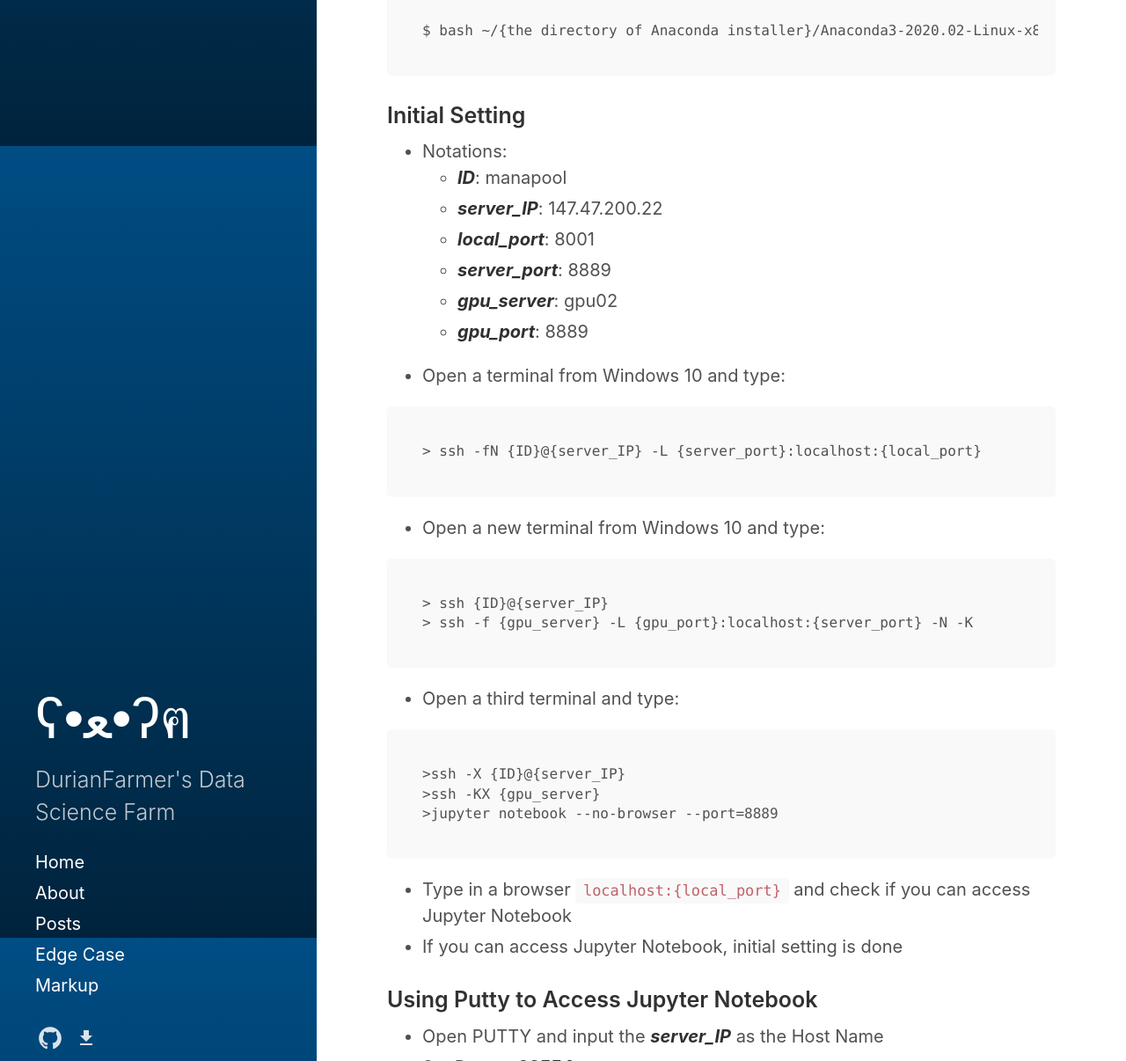
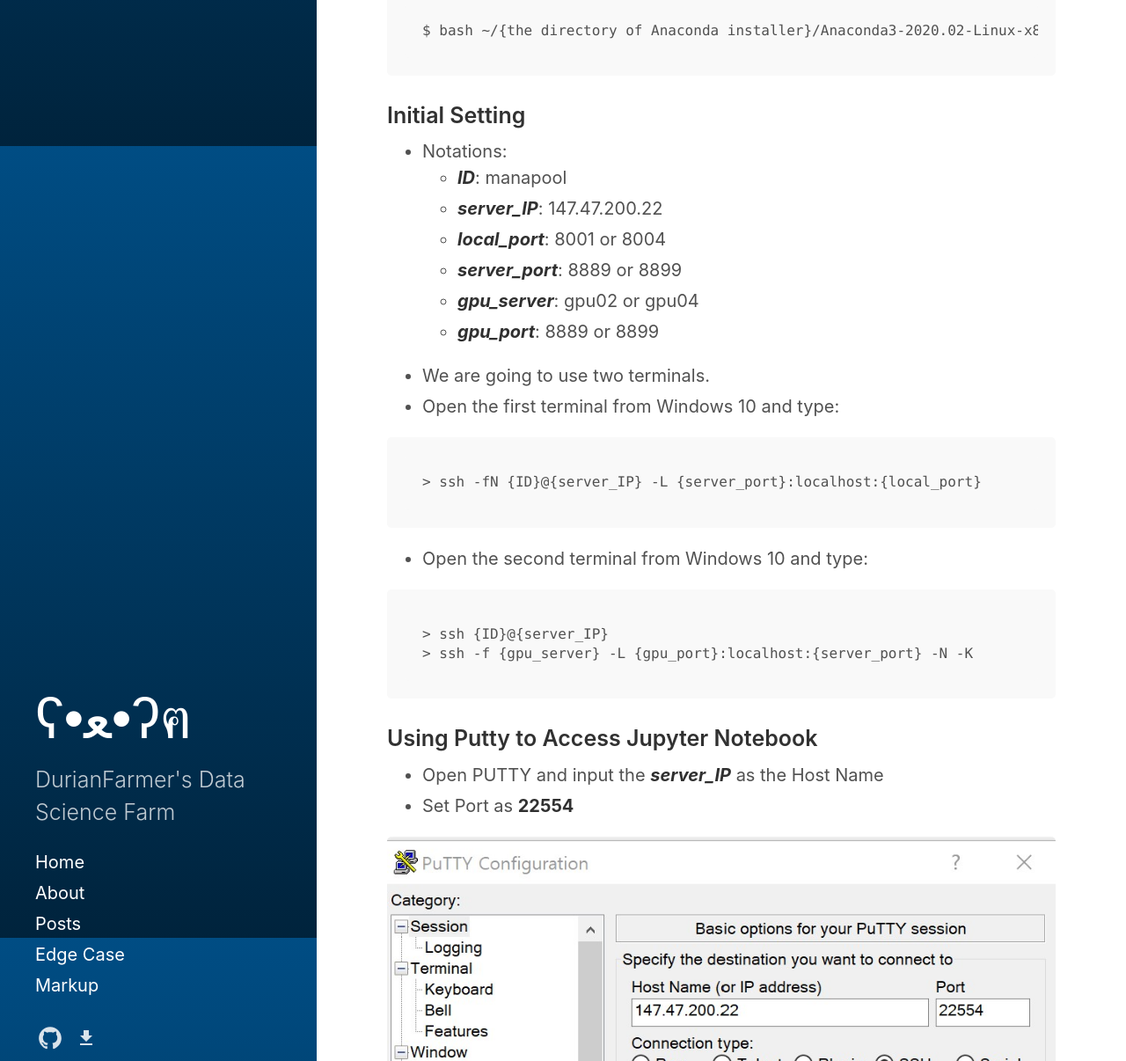
Before and after one commit to DurianFarmer/DurianFarmer.github.io, a Jekyll site: the page built from _posts/2020-10-06-installing-jupyter-notebook-on-GSDS-server.md, in a window 1280 px wide and 1400 px high, scrolled down 734 px, cut to the strip 0-1206 px from the top of the window. Shown: the whole strip at 88% size. Built offline with Jekyll 4.4.1, drawn with Linux system fonts in a browser that asks for light colours; some of the changed text lies outside the part shown.

Commit message:
201213_2

````diff
--- a/_posts/2020-10-06-installing-jupyter-notebook-on-GSDS-server.md
+++ b/_posts/2020-10-06-installing-jupyter-notebook-on-GSDS-server.md
@@ -32,33 +32,23 @@
 - Notations:
   - ***ID***: manapool
   - ***server_IP***: 147.47.200.22
-  - ***local_port***: 8001
-  - ***server_port***: 8889
-  - ***gpu_server***: gpu02
-  - ***gpu_port***: 8889
-- Open a terminal from Windows 10 and type:
+  - ***local_port***: 8001 or 8004
+  - ***server_port***: 8889 or 8899
+  - ***gpu_server***: gpu02 or gpu04
+  - ***gpu_port***: 8889 or 8899
+- We are going to use two terminals.
+- Open the first terminal from Windows 10 and type:
 
 ```
 > ssh -fN {ID}@{server_IP} -L {server_port}:localhost:{local_port}
 ```
 
-- Open a new terminal from Windows 10 and type:
+- Open the second terminal from Windows 10 and type:
 
 ```
 > ssh {ID}@{server_IP}
 > ssh -f {gpu_server} -L {gpu_port}:localhost:{server_port} -N -K
 ```
-
-- Open a third terminal and type:
-
-```
->ssh -X {ID}@{server_IP}
->ssh -KX {gpu_server}
->jupyter notebook --no-browser --port=8889
-```
-
-- Type in a browser `localhost:{local_port}` and check if you can access Jupyter Notebook
-- If you can access Jupyter Notebook, initial setting is done
 
 ### Using Putty to Access Jupyter Notebook
 - Open PUTTY and input the ***server_IP*** as the Host Name
@@ -72,12 +62,14 @@
 ![img2](/assets/img/201006_img2.jpg)
 
 - Save Putty session (through Change Settings)
-- Now you can access Jupyter Notebook using the Putty saved session and the following cli
+- Login to the GSDS server using the saved session.
+- Now you can access Jupyter Notebook through the following cli:
 
 ```
-# login GSDS server
+# login GSDS server with saved Putty session
 $ ssh gpu02
-$ jupyter notebook --no-browser --port=8889
+$ jupyter notebook --port=8889 (or8899)
 ```
 
-- Type in a browser `localhost:{local_port}` to use Jupyter Notebook
+- Server will notice you that Jupyter Notebook is running.
+- Type in your browser `localhost:{local_port}` to use Jupyter Notebook
````
Also changed, not shown: _posts/2020-12-13-selecting-GPU-among-multi-GPUs.md (+1 -1 lines).
